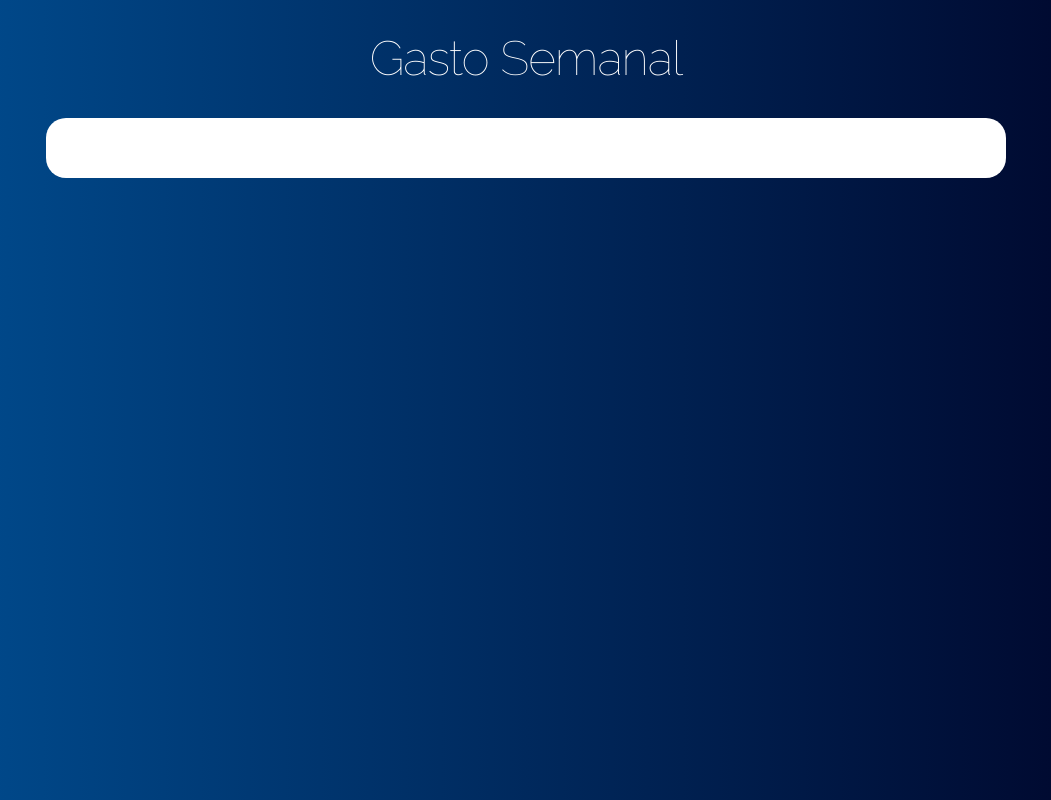
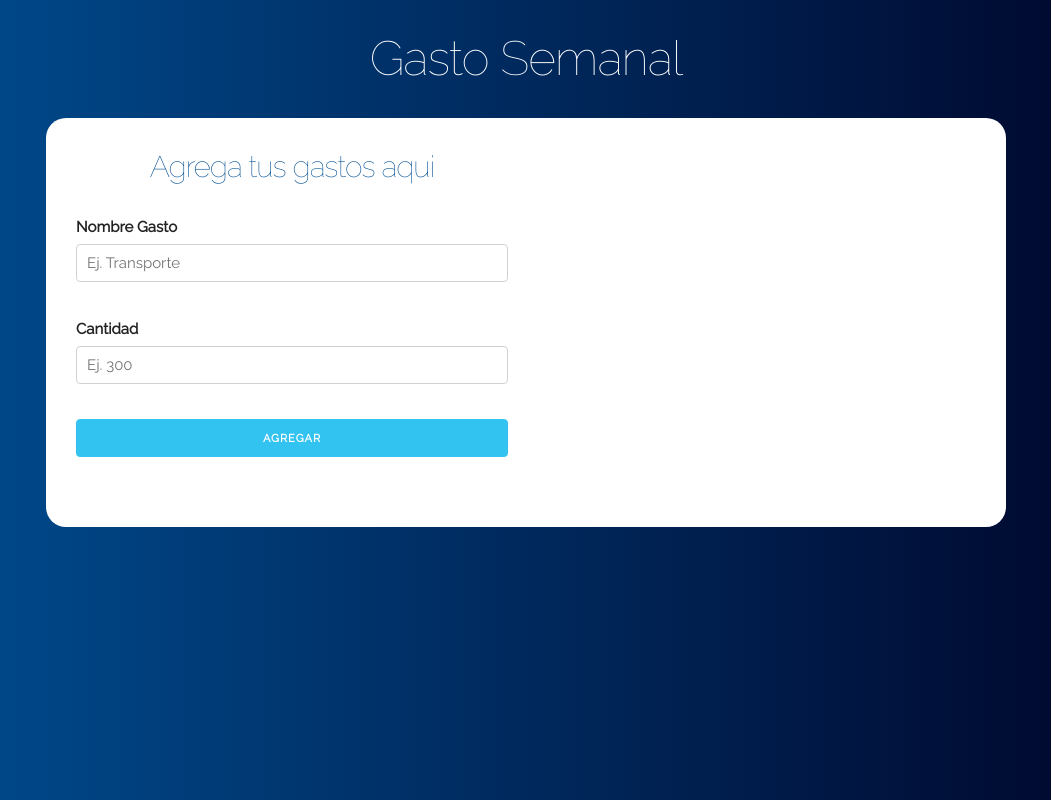
Before and after one commit to JavierAgustinAle/gastosemanal, a React (Create React App) app: page / in a window 1280 px wide. Shown: the whole page, without its empty margins (114-1165 px from the left). Built offline with nearby package versions, Linux system fonts and the light colour scheme.

Commit message:
Creo un formulario donde el user ingresara los datos del nombre y del total del gasto

```diff
--- a/src/components/App.jsx
+++ b/src/components/App.jsx
@@ -1,8 +1,28 @@
 import React, { Component } from 'react';
 import '../css/App.css';
 import Header from './Header';
+import Formulario from './Formulario';
 
 class App extends Component {
+
+  state = {
+    presupuesto: '',
+    gastos: {},
+    restante: ''
+  }
+
+  //Agregar gasto al state
+  agregarGasto = gasto => {
+    const gastos = { ...this.state.gastos }
+
+    // agregos el gsto al state con la fecha para que no se repitan
+    gastos[`gastos${Date.now()}`] = gasto;
+
+    this.setState({
+      gastos
+    })
+  }
+
   render() {
     return (
       <>
@@ -13,7 +33,9 @@
           <div className="contenido-principal contenido">
             <div className="row">
               <div className="one-half column">
-
+                <Formulario
+                  agregarGasto={this.agregarGasto}
+                />
               </div>
               <div className="one-half column">
 
--- /dev/null
+++ b/src/components/Formulario.jsx
@@ -0,0 +1,43 @@
+import React, { Component } from 'react'
+
+class Formulario extends Component {
+
+    // refs para campos del form
+    nombreGasto = React.createRef();
+    totalGasto = React.createRef();
+
+    crearGasto = e => {
+        e.preventDefault();
+
+        const gasto = {
+            nombreGasto: this.nombreGasto.current.value,
+            totalGasto: this.totalGasto.current.value
+        }
+
+        this.props.agregarGasto(gasto);
+
+        e.currentTarget.reset();
+    }
+
+
+    render() {
+        return (
+            <form onSubmit={this.crearGasto}>
+                <h2>Agrega tus gastos aqui</h2>
+                <div className="campo">
+                    <label>Nombre Gasto</label>
+                    <input className="u-full-width" type="text" placeholder="Ej. Transporte" ref={this.nombreGasto} />
+                </div>
+
+                <div className="campo">
+                    <label>Cantidad</label>
+                    <input className="u-full-width" type="number" placeholder="Ej. 300" ref={this.totalGasto} />
+                </div>
+
+                <input className="button-primary u-full-width" type="submit" value="Agregar" />
+            </form>
+        )
+    }
+}
+
+export default Formulario;
```
